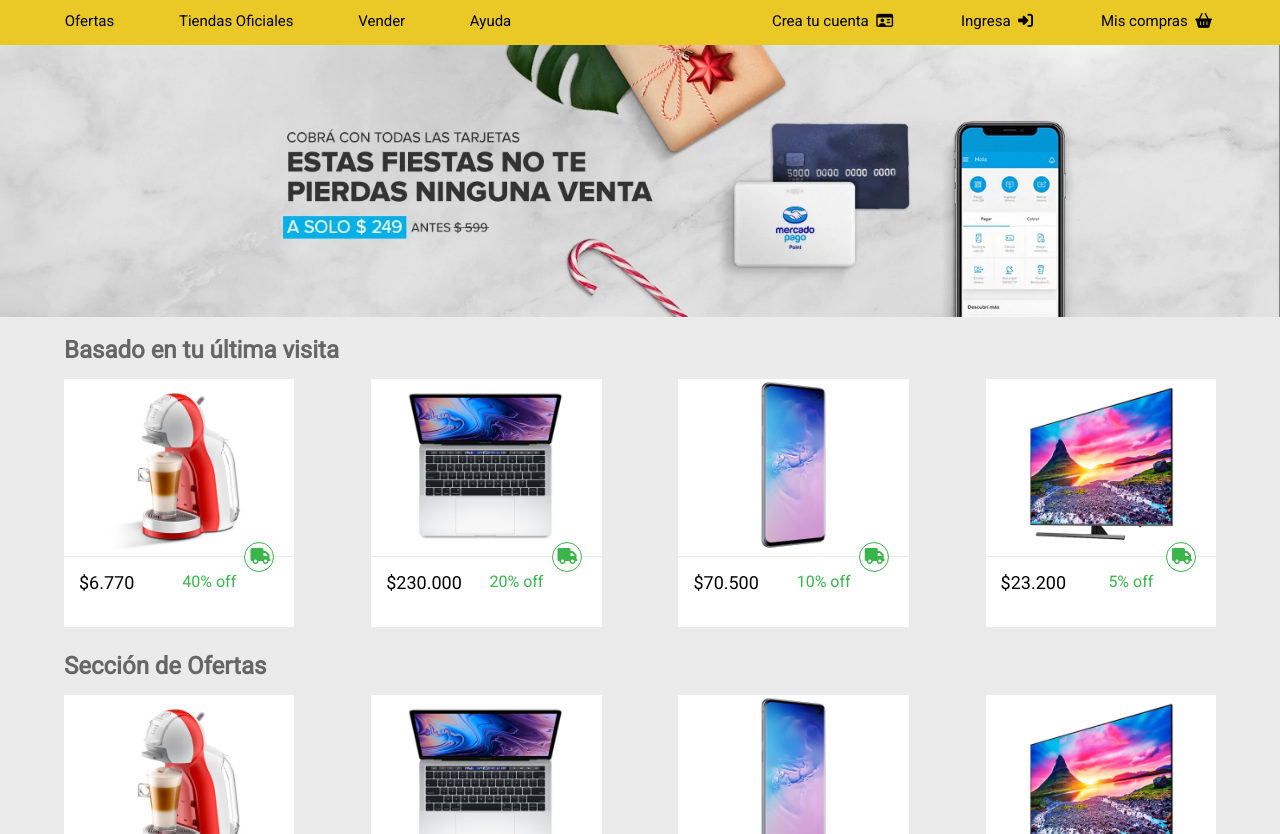
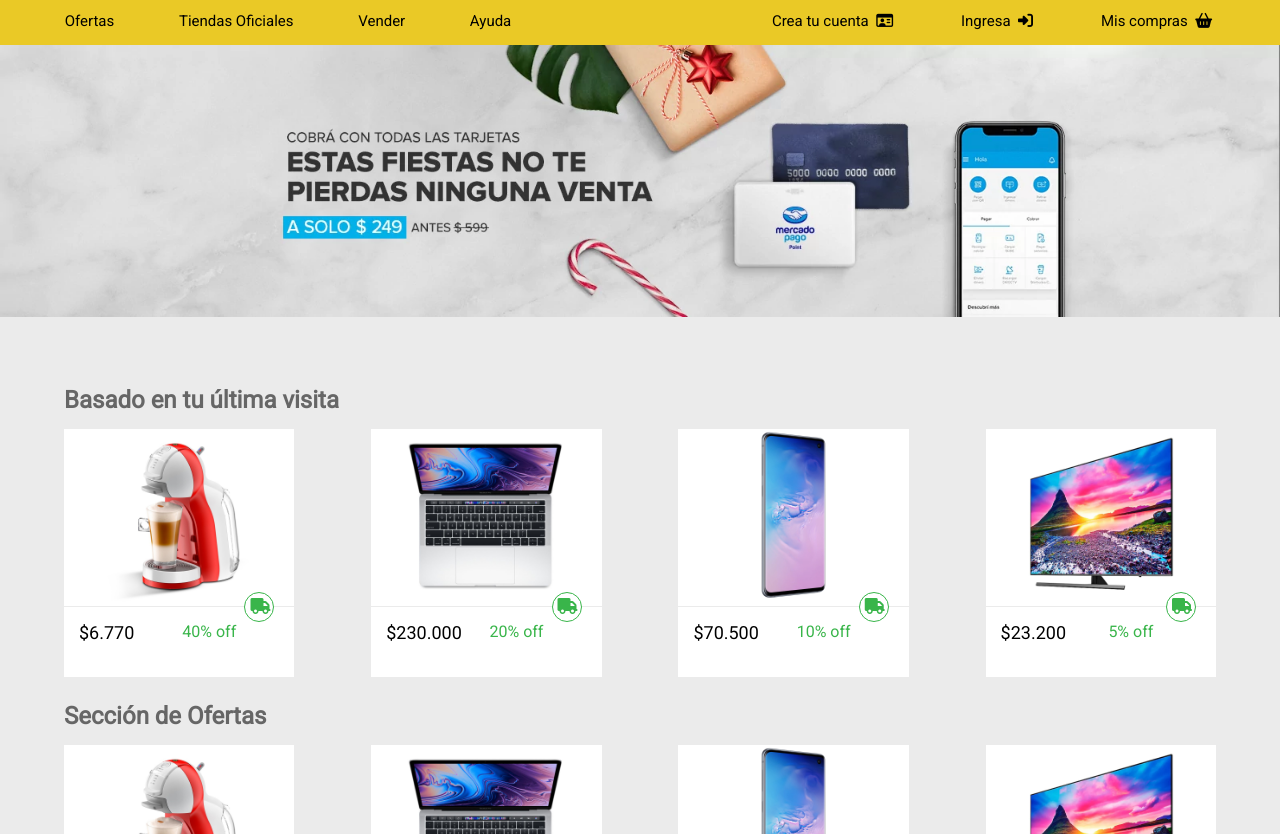
Before and after one commit to valelopee8/mercadoliebre, a website: page views/home.html in a window 1280 px wide. Shown: the part 118-952 px from the top of the page. Drawn offline with Linux system fonts and the light colour scheme; files whose address does not match are found by name.

Commit message:
Modifico etiqueta main en styles.css y style-register.css

```diff
--- a/public/css/style-register.css
+++ b/public/css/style-register.css
@@ -8,17 +8,12 @@
 main {
     display: flex;
     justify-content: center;
-    margin-top: 15px;
-    margin-bottom: 15px;
-}
-
-form {
-    width: 60%;
 }
 
 .formulario__register {
     display: flex;
     flex-direction: column;
+    width: 60%;
 }
 
 .formulario__register h3 {
@@ -55,8 +50,9 @@
     margin-left: 30px;
 }
 
-@media(min-width: 768px){
-    form {
+/* Tablets */
+@media(min-width: 481px){
+    .formulario__register {
         width: 75%;
     }
 }
--- a/public/css/styles.css
+++ b/public/css/styles.css
@@ -90,8 +90,10 @@
 main {
     background-color: #ebebeb;
     text-align: center;
+    width: 90%;
     margin: auto;
-    width: 90%;
+    margin-top: 50px;
+    margin-bottom: 50px;
 }
 
 main h4 {
```
